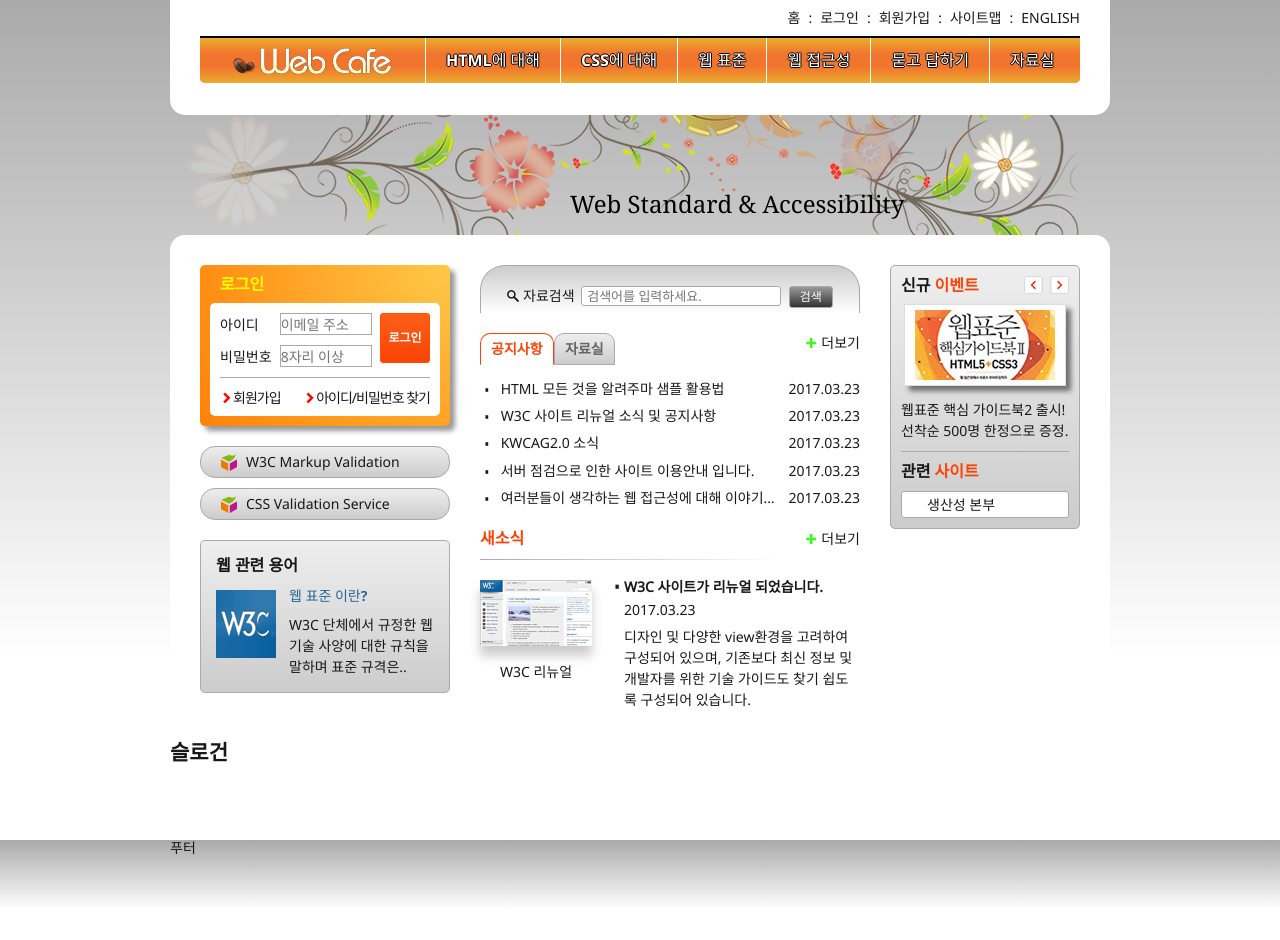
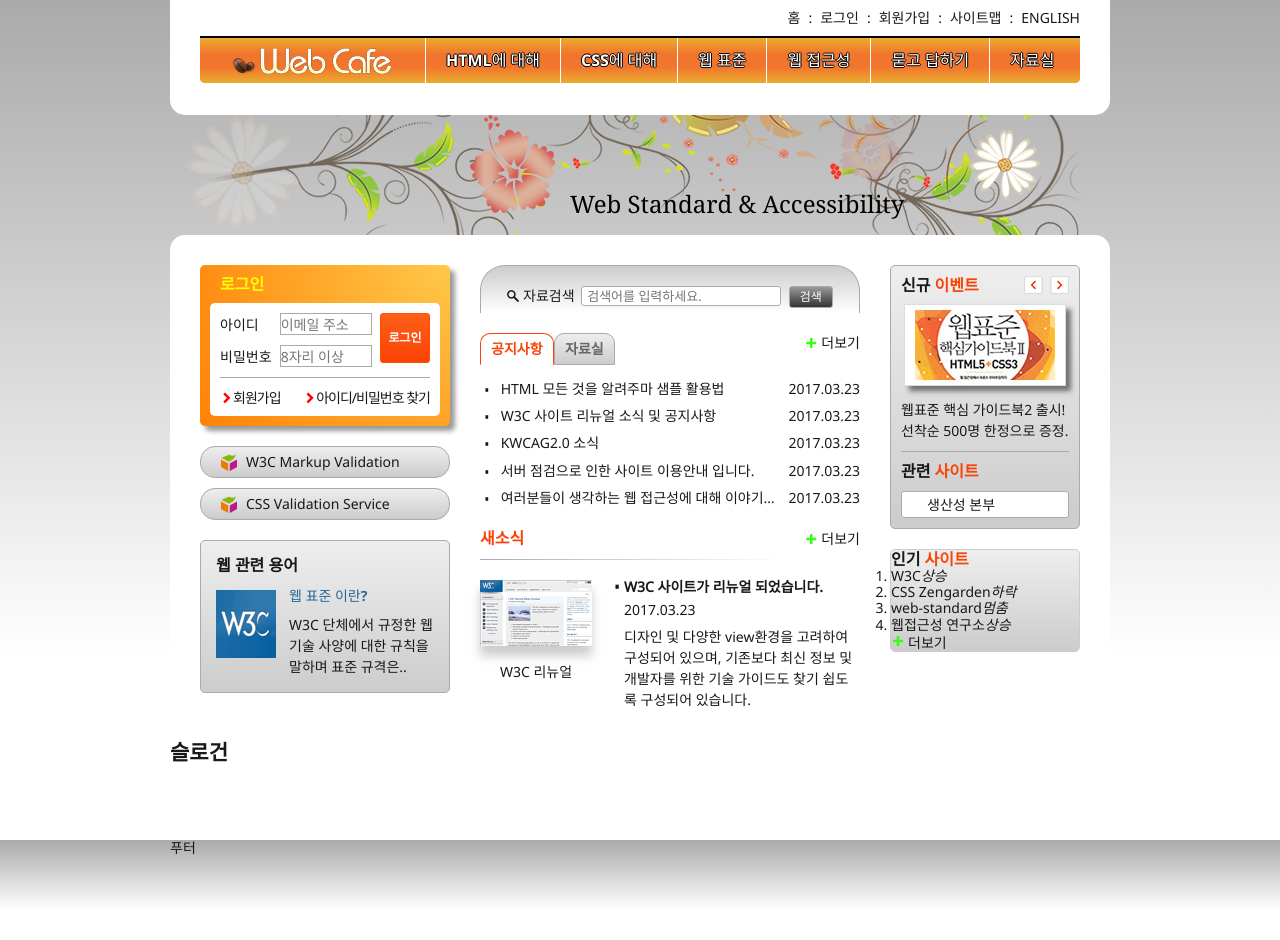
Before and after one commit to yyj5/kpc, a plain HTML site: page project/index.html in a window 1280 px wide. Drawn offline with nearby package versions, Linux system fonts and the light colour scheme.

Commit message:
수정후

```diff
--- a/project/css/style.css
+++ b/project/css/style.css
@@ -62,6 +62,11 @@ a:link,
 a:visited {
     text-decoration: none;
     color: inherit;
+}
+
+a:hover,
+a:focus {
+    color: #f00;
 }
 
 
@@ -795,6 +800,7 @@ body {
 
 .btn-event-prev,
 .btn-event-next {
+    cursor: pointer;
     border: 0;
     padding: 0;
     width: 20px;
@@ -827,10 +833,13 @@ body {
     border-radius: 3px;
     height: 25px;
     overflow: hidden;
-    transition-property: height, padding;
-    transition-duration: 2s;
-    transition-delay: 0;
-    transition-timing-function: ease-in-out;
+    transition: all 0.5s ease-in-out;
+}
+
+.related-list:hover,
+.related-list:focus {
+    height: 125px;
+    padding: 10px 0;
 }
 
 .related-list a {
@@ -839,9 +848,41 @@ body {
     text-indent: 25px;
 }
 
-.related-list:hover {
-    height: 125px;
-    padding: 10px 0;
+/* 인기사이트 */
+
+.hot {
+    background-color: #ffffff;
+    background: linear-gradient(to bottom, #eee, #ccc);
+    border: 1px solid #ccc;
+    border-radius: 5px;
+    margin-top: 20px;
+    position: relative;
+}
+
+.hot-subject {
+    font-size: 1.6rem;
+    font-family: 'Noto Sans Bold';
+}
+
+.hot-subject span {
+    color: #fa4306;
+}
+
+.hot-list li::before {
+    background: #a1a1a1 none repeat;
+    border-radius: 3px;
+    color: #fff;
+    font-size: 0.75em;
+    margin-right: 5px;
+    padding: 2px 5px;
+}
+
+.hot-more::before {
+    content: "p";
+    font-family: 'webcafeIcon';
+    position: relative;
+    color: #36ff15;
+    margin-right: 3px;
 }
 
 /* 슬로건 */
--- a/project/index.html
+++ b/project/index.html
@@ -296,9 +296,22 @@
                         </ul>
                     </div>
                 </div>
+                <div class="hot">
+                    <h2 class="hot-subject">
+                        인기 <span> 사이트 </span>
+                    </h2>
+                    <ol class="hot-list">
+                        <li><a href="#" class="hot-site">W3C</a><em class="up">상승</em></li>
+                        <li><a href="#" class="hot-site">CSS Zengarden</a><em class="down">하락</em></li>
+                        <li><a href="#" class="hot-site">web-standard</a><em class="stop">멈춤</em></li>
+                        <li><a href="#" class="hot-site">웹접근성 연구소</a><em class="up">상승</em></li>
+                    </ol>
+                    <a href="#" class="hot-more" title="인기 사이트" target="_blank">더보기</a>
+                </div>
             </div>
         </main>
-        <article class="slogan">
+        <article class="slogan" title="웹카페에서 웹표준을">
+            <span class="ir-text">웹카페 슬로건</span>
             <h2>슬로건</h2>
         </article>
         <div class="footer-bg">
```
